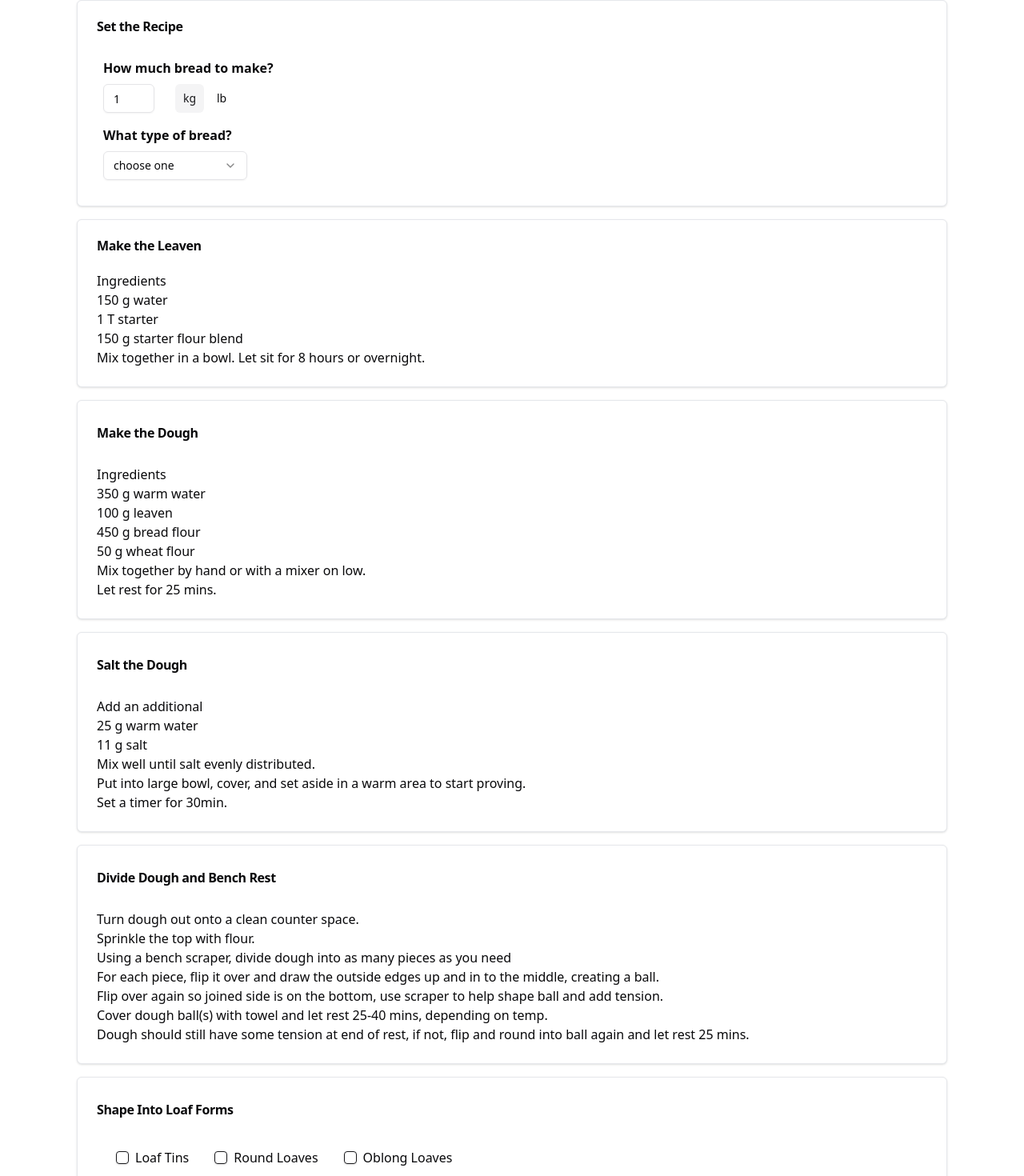
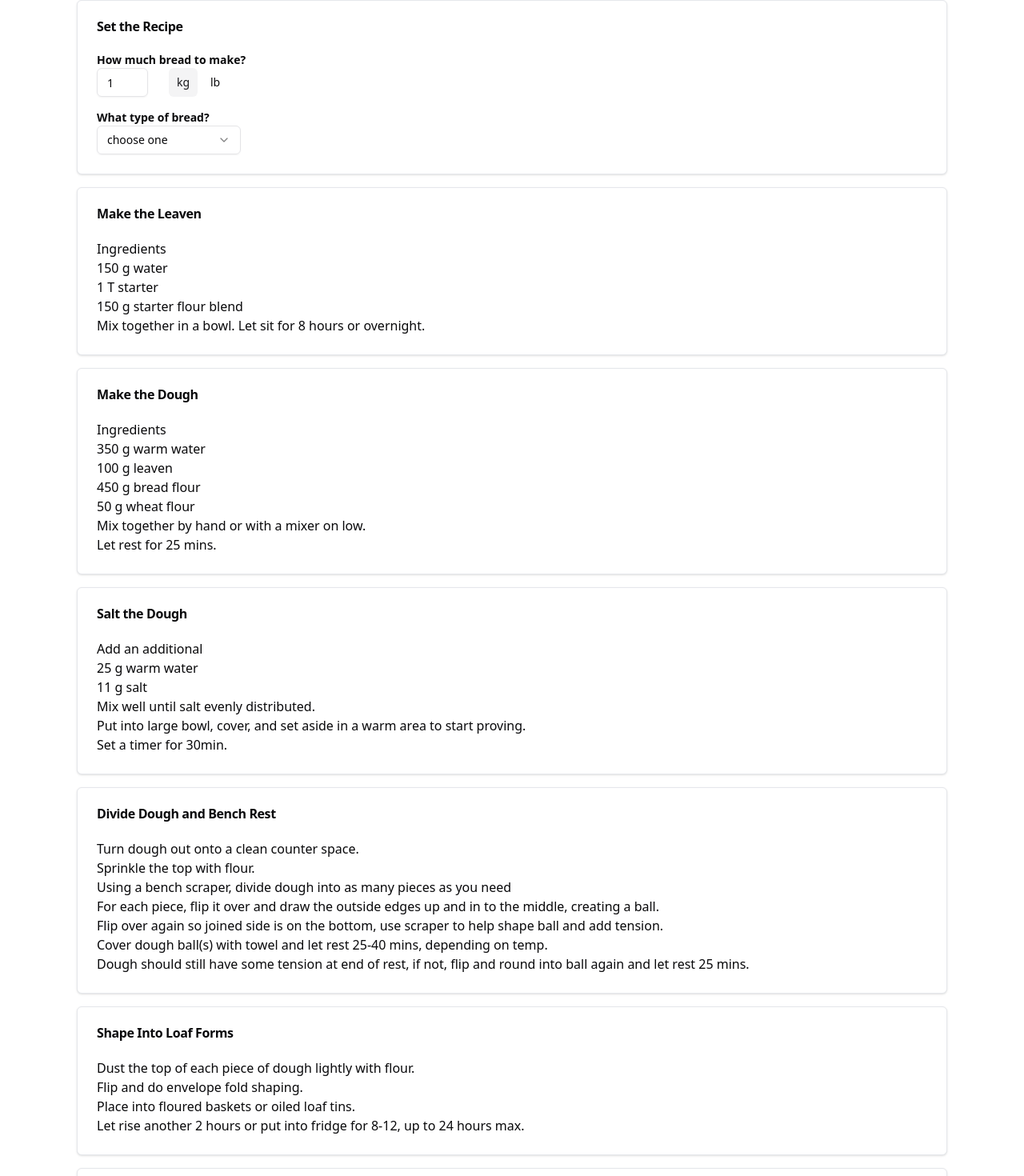
Before and after one commit to ck4adventure/bread_maker_vite, a React (Vite) app: page / in a window 1280 px wide. Shown: the part 112-1582 px from the top of the page at 80% size. Built offline with nearby package versions, Linux system fonts and the light colour scheme.

Commit message:
clean up formatting

```diff
--- a/src/components/bread_calc_page.tsx
+++ b/src/components/bread_calc_page.tsx
@@ -30,11 +30,6 @@ const baseLeavenStarterAmount = 0.5;
 const factoredLeavenWaterAmount = 50; // for 1 1kg loaf (2lb loaf)
 const factoredLeavenFlourAmount = 50; // for 1kg loaf (2lb loaf)
 const factoredLeavenStarterAmount = 0.5; // half tablespoon for each loaf
-
-
-
-
-
 
 // reset form
 // set doughFactor to 1 or 2
--- a/src/components/breadcalc/bake_loaves_card.tsx
+++ b/src/components/breadcalc/bake_loaves_card.tsx
@@ -5,10 +5,10 @@ export const BakeLoavesCard = () => {
 	return (
 		<Card id='bake-loaves' className='my-4 border-gray-200 border rounded-md'>
 			<CardHeader>
-				<CardTitle className='my-2 font-bold'>Prep and Bake</CardTitle>
+				<CardTitle >Prep and Bake</CardTitle>
 			</CardHeader>
 			<CardContent>
-				<p>If loaves in fridge, take out about 2 hours before baking time to get them to room temp</p>
+				<p>If loaves in fridge, take out about 2 hours before baking time to get them to room temp.</p>
 				<p>Preheat oven to 500F. If using dutch oven, put it in to preheat.</p>
 				<p>Once oven ready, if using tins, mist with a little water on top and put tins straight in.</p>
 				<p>Or, if using dutch oven, flip dough from basket, score the top, cover, and put into oven.</p>
--- a/src/components/breadcalc/create_dough_card.tsx
+++ b/src/components/breadcalc/create_dough_card.tsx
@@ -12,11 +12,11 @@ interface CreateDoughCardProps {
 	doughFactor: number;
 }
 
-export const CreateDoughCard: React.FC<CreateDoughCardProps> = ({doughFactor}) => {
+export const CreateDoughCard: React.FC<CreateDoughCardProps> = ({ doughFactor }) => {
 	return (
 		<Card id='make-dough' className='my-4 border-gray-200 border rounded-md'>
 			<CardHeader>
-					<CardTitle className='my-2 font-bold'>Make the Dough</CardTitle>
+				<CardTitle>Make the Dough</CardTitle>
 			</CardHeader>
 			<CardContent>
 				<div className=''>Ingredients</div>
--- a/src/components/breadcalc/divide_dough_card.tsx
+++ b/src/components/breadcalc/divide_dough_card.tsx
@@ -9,7 +9,7 @@ export const DivideDoughCard: React.FC<DivideDoughCardProps> = ({}) => {
 	return (
 					<Card id='divide-dough' className='my-4 border-gray-200 border rounded-md'>
 				<CardHeader>
-					<CardTitle className='my-2 font-bold'>Divide Dough and Bench Rest</CardTitle>
+					<CardTitle >Divide Dough and Bench Rest</CardTitle>
 				</CardHeader>
 				<CardContent>
 					<p>Turn dough out onto a clean counter space.</p>
--- a/src/components/breadcalc/inputs_card.tsx
+++ b/src/components/breadcalc/inputs_card.tsx
@@ -31,12 +31,12 @@ const RecipeInputsCard: React.FC<RecipeInputsCardProps> = ({doughFactor, handled
 	return (
 		<Card id='recipe-inputs' className='my-4 border-gray-200 border rounded-md'>
 			<CardHeader>
-				<CardTitle>Set the Recipe</CardTitle>
+				<CardTitle className='font-bold'>Set the Recipe</CardTitle>
 			</CardHeader>
 			<CardContent className=''>
 				<div className=''>
-					<div className='m-2 font-bold'>How much bread to make?</div>
-					<div className='flex m-2'>
+					<div className='font-semibold text-sm'>How much bread to make?</div>
+					<div className='flex'>
 						<div className='w-16'>
 							<Input
 								type='number'
@@ -59,14 +59,14 @@ const RecipeInputsCard: React.FC<RecipeInputsCardProps> = ({doughFactor, handled
 					</div>
 				</div>
 				<div className='mt-4'>
-					<div className='m-2 font-bold'>What type of bread?</div>
-					<div className='m-2'>
+					<div className='font-semibold text-sm'>What type of bread?</div>
+					<div className=''>
 						<Select>
 							<SelectTrigger className="w-[180px]">
 								<SelectValue placeholder="choose one" />
 							</SelectTrigger>
 							<SelectContent>
-								<SelectItem value={breadType}>{breadType.toUpperCase() + breadType.substring(1)}</SelectItem>
+								<SelectItem value={breadType}>{breadType[0].toUpperCase() + breadType.substring(1)}</SelectItem>
 								{/* <SelectItem value="dark">Dark</SelectItem>
 							<SelectItem value="system">System</SelectItem> */}
 							</SelectContent>
--- a/src/components/breadcalc/leaven_card.tsx
+++ b/src/components/breadcalc/leaven_card.tsx
@@ -11,7 +11,7 @@ export const LeavenCard: React.FC<LeavenCardProps> = ({leavenWaterAmount, leaven
 	return (
 				<Card id='leaven-amounts' className='my-4  border-gray-200 border rounded-md'>
 				<CardHeader>
-					<CardTitle>Make the Leaven</CardTitle>
+					<CardTitle >Make the Leaven</CardTitle>
 				</CardHeader>
 				<CardContent>
 					<div className=''>Ingredients</div>
--- a/src/components/breadcalc/rate_loaves_card.tsx
+++ b/src/components/breadcalc/rate_loaves_card.tsx
@@ -10,7 +10,7 @@ export const RateLoavesCard = () => {
 	return (
 					<Card id='rate-loaves' className='my-4 border-gray-200 border rounded-md'>
 				<CardHeader>
-					<CardTitle className='my-2 font-bold'>Rate Loaves</CardTitle>
+					<CardTitle >Rate Loaves</CardTitle>
 				</CardHeader>
 				<CardContent>
 					<div id='doneness-group' className='flex'>
--- a/src/components/breadcalc/salt_dough_card.tsx
+++ b/src/components/breadcalc/salt_dough_card.tsx
@@ -8,11 +8,11 @@ interface SaltDoughCardProps {
 	doughFactor: number;
 }
 
-export const SaltDoughCard: React.FC<SaltDoughCardProps> = ({doughFactor}) => {
+export const SaltDoughCard: React.FC<SaltDoughCardProps> = ({ doughFactor }) => {
 	return (
 		<Card id='salt-dough' className='my-4 border-gray-200 border rounded-md'>
 			<CardHeader>
-					<CardTitle className='my-2 font-bold'>Salt the Dough</CardTitle>
+				<CardTitle>Salt the Dough</CardTitle>
 			</CardHeader>
 			<CardContent>
 				<p>Add an additional</p>
--- a/src/components/breadcalc/shape_loaves_card.tsx
+++ b/src/components/breadcalc/shape_loaves_card.tsx
@@ -9,11 +9,11 @@ export const ShapeDoughCard: React.FC<ShapeDoughCardProps> = () => {
 	return (
 		<Card id='shape-loaves' className='my-4 border-gray-200 border rounded-md'>
 			<CardHeader>
-					<CardTitle className='my-2 font-bold'>Shape Into Loaf Forms</CardTitle>
+				<CardTitle>Shape Into Loaf Forms</CardTitle>
 			</CardHeader>
 			<CardContent>
-					<div id='loaf-form-selector' className='flex m-2'>
-						<div className='flex items-center mx-4'>
+				{/* <div id='loaf-form-selector' className='flex'>
+					<div className='flex items-center'>
 						<Checkbox className='mr-2' /><p>Loaf Tins</p>
 					</div>
 					<div className='flex items-center mx-4'>
@@ -22,7 +22,7 @@ export const ShapeDoughCard: React.FC<ShapeDoughCardProps> = () => {
 					<div className='flex items-center mx-4'>
 						<Checkbox className='mr-2' /><p>Oblong Loaves</p>
 					</div>
-					</div>
+				</div> */}
 				<p>Dust the top of each piece of dough lightly with flour.</p>
 				<p>Flip and do envelope fold shaping.</p>
 				<p>Place into floured baskets or oiled loaf tins.</p>
--- a/src/components/breadcalc/turns_card.tsx
+++ b/src/components/breadcalc/turns_card.tsx
@@ -9,7 +9,7 @@ export const TurnsCard: React.FC<TurnsCardProps> = ({ }) => {
 	return (
 		<Card id='do-turns' className='my-4 border-gray-200 border rounded-md'>
 			<CardHeader>
-				<CardTitle className='my-2 font-bold'>Do turns</CardTitle>
+				<CardTitle>Do turns</CardTitle>
 			</CardHeader>
 			<CardContent>
 				<p>Once the 30min is done, take the dough and do the first set of turns, about 6.</p>
```
Lines whose indentation alone changed are shown as unchanged.
